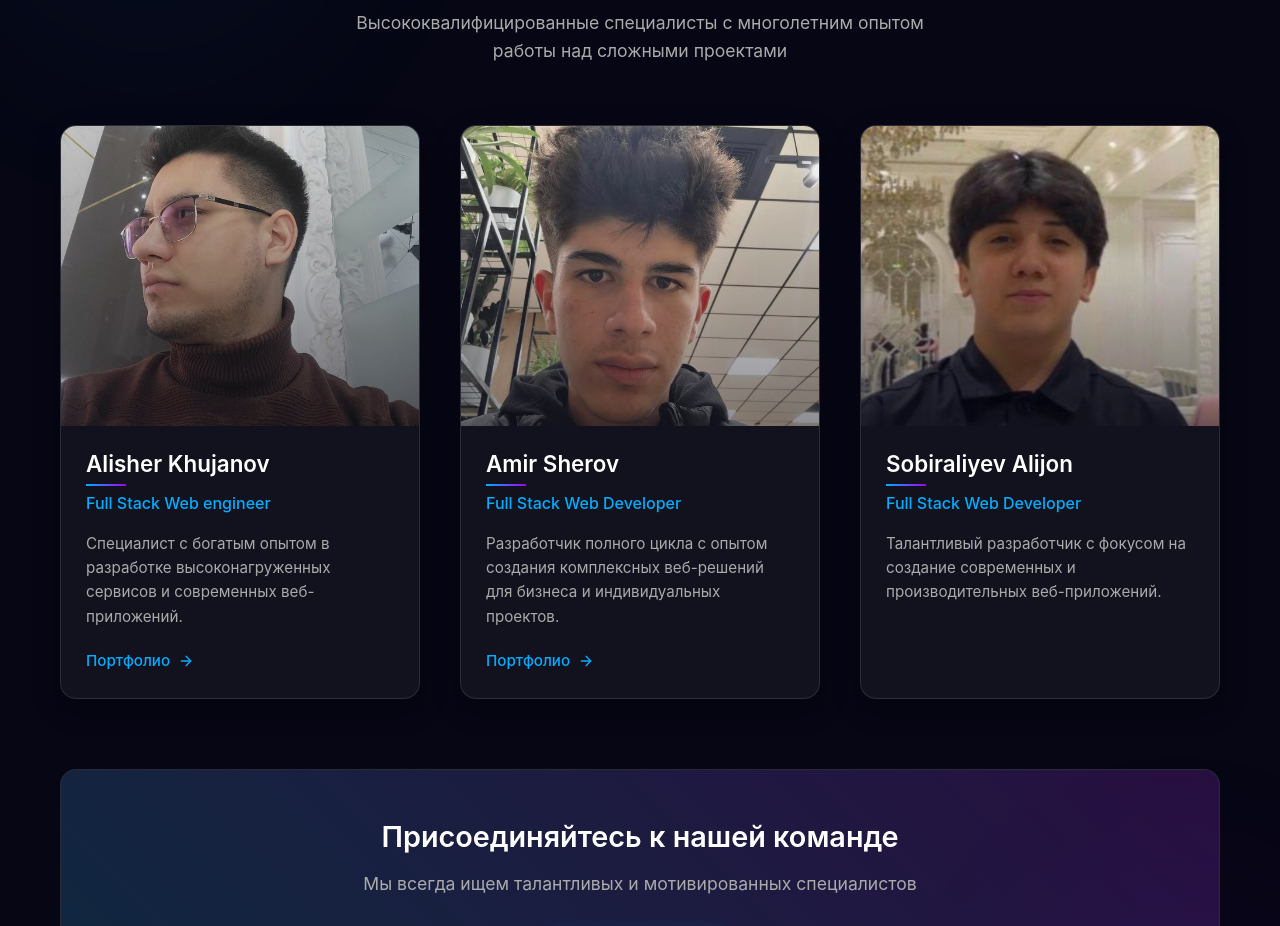
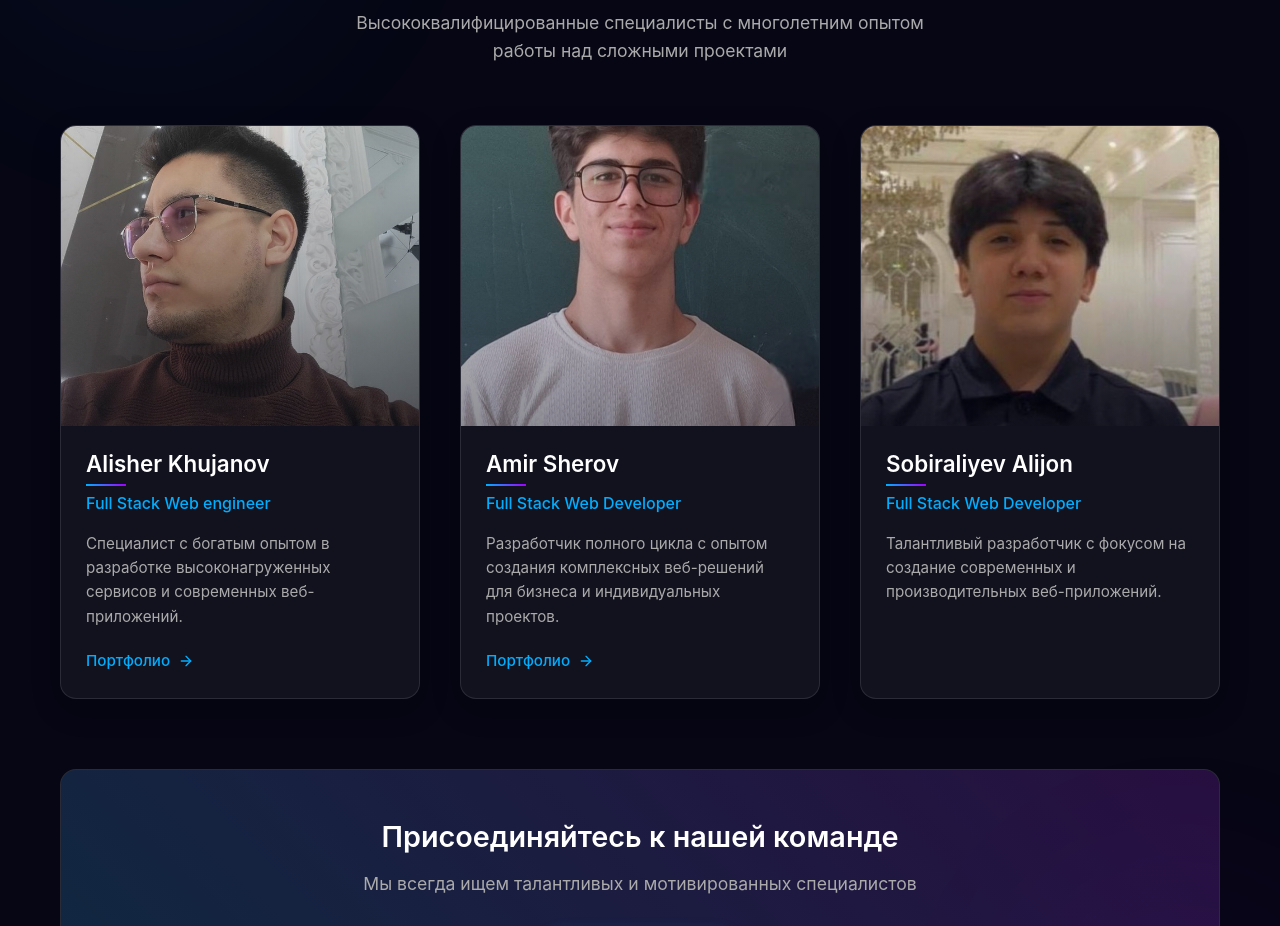
Before and after one commit to AmirSherov/webteam, a Next.js app: page / in a window 1280 px wide. Shown: the part 2680-3606 px from the top of the page. Built offline with nearby package versions, Linux system fonts and the light colour scheme.

Commit message:
changed image

```diff
--- a/app/components/Team.tsx
+++ b/app/components/Team.tsx
@@ -44,7 +44,7 @@ const Team = () => {
       name: 'Amir Sherov',
       role: 'Full Stack Web Developer',
       bio: 'Разработчик полного цикла с опытом создания комплексных веб-решений для бизнеса и индивидуальных проектов.',
-      image: '/images/Amir.png',
+      image: '/images/Amir.jpg',
       portfolio: 'https://amirdev.uz',
       social: {
         github: 'https://github.com/AmirSherov',
```
Also changed, not shown: public/images/Amir.jpg (added), public/images/Amir.png (deleted).
